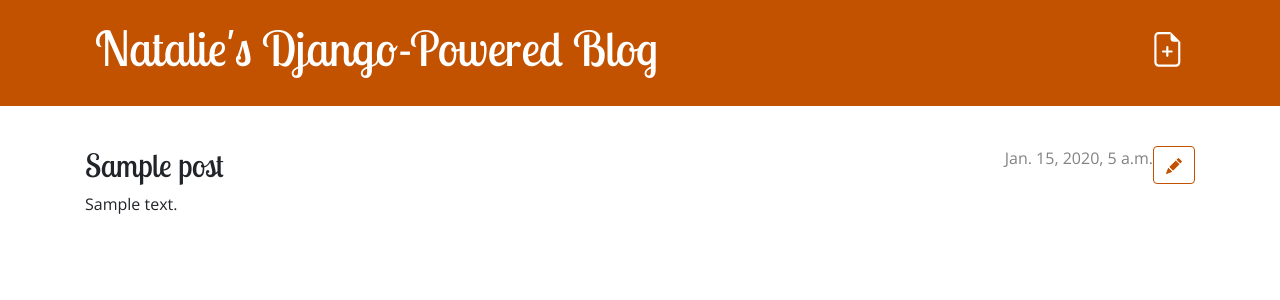
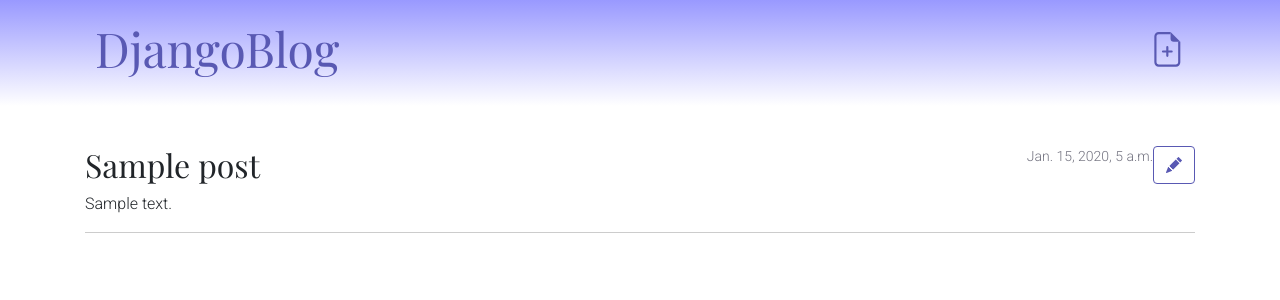
Before and after one commit to CuriousMagpie/djangogirls-blog, a Django app: page /post/1/ in a window 1280 px wide. Shown: the top 300 px of the page. Run offline with Django 3.2, Linux system fonts and the light colour scheme; a user stored in the database is signed in; tables that the repository leaves empty hold one stand-in row (values such as "Sample post").

Commit message:
Updated blog CSS

```diff
--- a/blog/static/css/blog.css
+++ b/blog/static/css/blog.css
@@ -1,5 +1,6 @@
 .page-header {
-    background-color: #C25100;
+    /* background-color: #C25100; */
+    background-image: linear-gradient(180deg, #9999ff 0%, #ffffff 100%);
     margin-top: 0;
     margin-bottom: 40px;
     padding: 20px 20px 20px 40px;
@@ -9,7 +10,7 @@
 .page-header h1 a,
 .page-header h1 a:visited,
 .page-header h1 a:active {
-    color: #ffffff;
+    color: #5959B3;
     font-size: 36pt;
     text-decoration: none;
 }
@@ -18,11 +19,12 @@
 h2,
 h3,
 h4 {
-    font-family: 'Lobster Two', cursive;
+    font-family: 'Playfair Display', serif;
 }
 
 .date {
-    color: #828282;
+    color: #737380;
+    font-size: 14px;
 }
 
 .save {
@@ -37,21 +39,29 @@
 .top-menu,
 .top-menu:hover,
 .top-menu:visited {
-    color: #ffffff;
+    color: #5959B3;
     float: right;
     font-size: 26pt;
     margin-right: 20px;
 }
 
 .post {
-    margin-bottom: 70px;
-    font-family: 'Open Sans', sans-serif;
+    margin-bottom: 50px;
+    font-family: 'Roboto', sans-serif;
+    border-bottom: 1px #CCCCCC solid;
+    font-weight: 300;
 }
 
 .post h2 a,
 .post h2 a:visited {
-    color: #000000;
-    font-family: 'Lobster Two', cursive;
+    color: #5959B3;
+    font-family: 'Playfair Display', serif;
+    text-decoration: none;
+    font-size: 24px;
+}
+
+.post h2 a:hover {
+    color: #9999FF;
 }
 
 .post > .date,
@@ -61,12 +71,12 @@
 
 .btn-default,
 .btn-default:visited {
-    color: #C25100;
+    color: #5959B3;
     background: none;
-    border-color: #C25100;
+    border-color: #5959B3;
 }
 
 .btn-default:hover {
     color: #FFFFFF;
-    background-color: #C25100;
+    background-color: #5959B3;
 }
--- a/blog/templates/blog/base.html
+++ b/blog/templates/blog/base.html
@@ -2,11 +2,13 @@
 <!DOCTYPE html>
 <html>
   <head>
-    <title>Natalie's Django-Powered Blog</title>
+    <title>DjangoBlog</title>
     <link rel="stylesheet" href="https://cdn.jsdelivr.net/npm/bootstrap@4.5.3/dist/css/bootstrap.min.css" integrity="sha384-TX8t27EcRE3e/ihU7zmQxVncDAy5uIKz4rEkgIXeMed4M0jlfIDPvg6uqKI2xXr2" crossorigin="anonymous">
     <link rel="stylesheet" href="{% static 'css/blog.css' %}">
     <link rel="preconnect" href="https://fonts.gstatic.com">
-    <link href="https://fonts.googleapis.com/css2?family=Lobster+Two&family=Open+Sans:wght@300;400;600&display=swap" rel="stylesheet">
+    <link href="https://fonts.googleapis.com/css2?family=Roboto:wght@300;400&display=swap" rel="stylesheet">
+    <link href="https://fonts.googleapis.com/css2?family=Playfair+Display&display=swap" rel="stylesheet">
+
   </head>
   <body>
     <header class="page-header">
@@ -16,7 +18,7 @@
                 {% include './icons/file-earmark-plus.svg' %}
             </a>
         {% endif %}
-        <h1><a href="/">Natalie's Django-Powered Blog</a></h1>
+        <h1><a href="/">DjangoBlog</a></h1>
       </div>
     </header>
     <main class="container">
```
Also changed, not shown: mysite/settings.py (+5 -5 lines).
